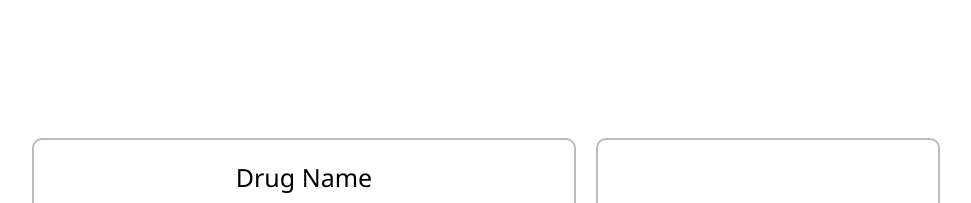
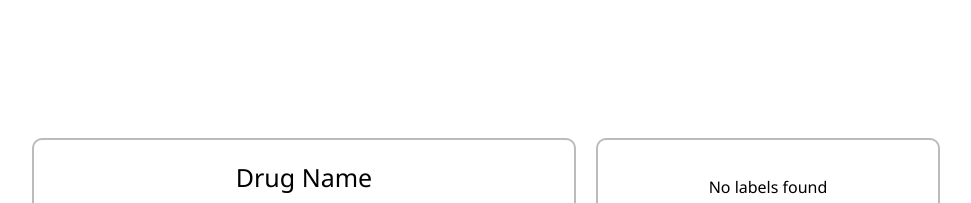
Before and after one commit to drahmedgabr/drug-cards, a plain HTML site: page index.html in a window 1280 px wide. Shown: the top 203 px of the page, without its empty margins (154-1125 px from the left). Drawn offline with nearby package versions, Linux system fonts and the light colour scheme.

Commit message:
Update index.html

```diff
--- a/index.html
+++ b/index.html
@@ -154,6 +154,10 @@
             cursor: pointer;
         }
 
+        p {
+            text-align: center;
+        }
+
 
     </style>
 </head>
@@ -239,6 +243,11 @@
 
             drugs = JSON.parse(localStorage.getItem("drugs")) ?? [];
 
+            if(drugs.length == 0){
+                const noLabels = document.createElement("p");
+                noLabels.innerText = "No labels found";
+                labelsDiv.appendChild(noLabels);
+            } else {
                 drugs.forEach((drug, index) => {
                     const label = document.createElement("div");
                     label.innerHTML =  `
@@ -253,6 +262,7 @@
                     `;
                     labelsDiv.appendChild(label);
                 });
+            }
         }
 
         showLabels();
```
Lines whose indentation alone changed are shown as unchanged.
